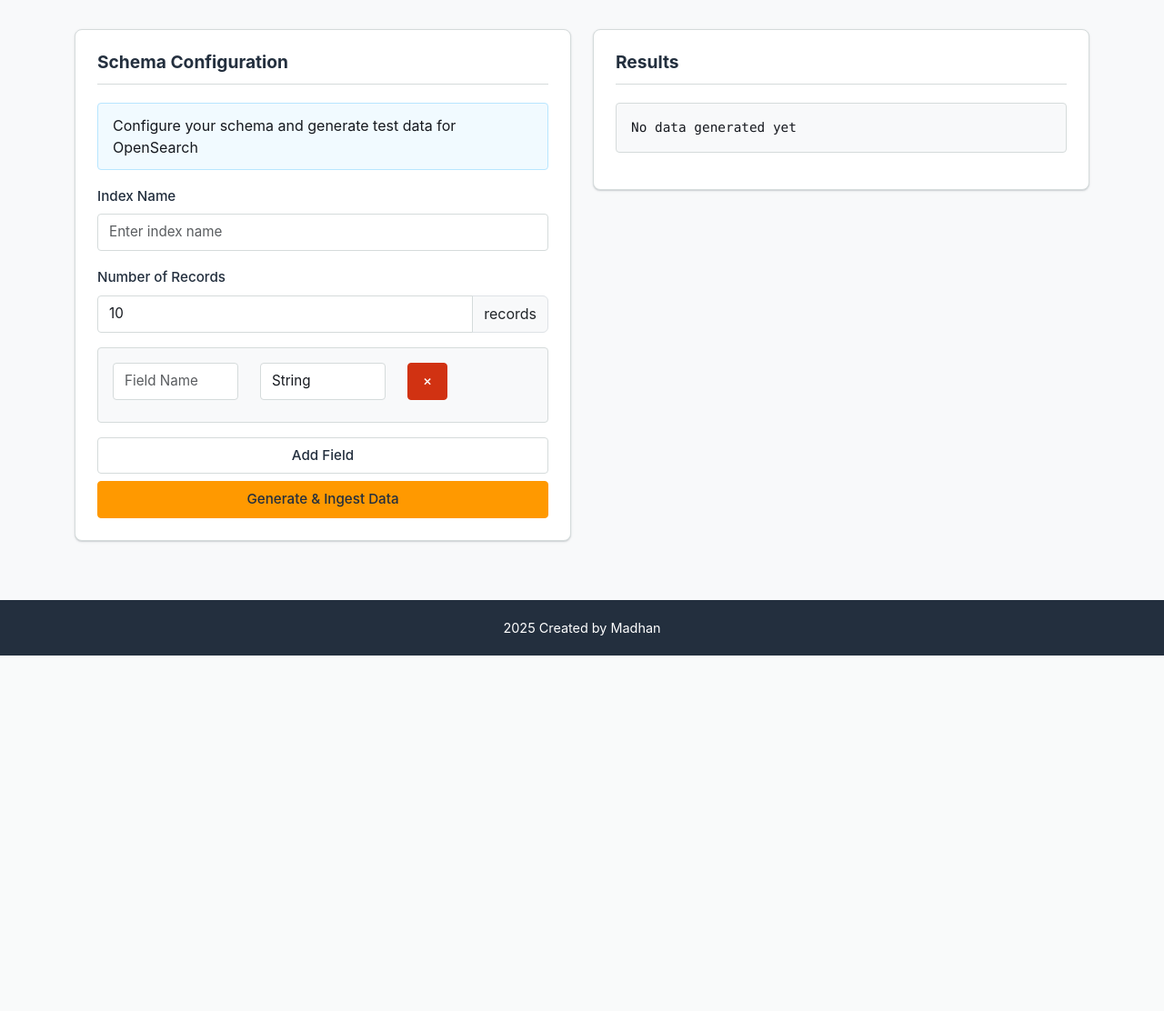
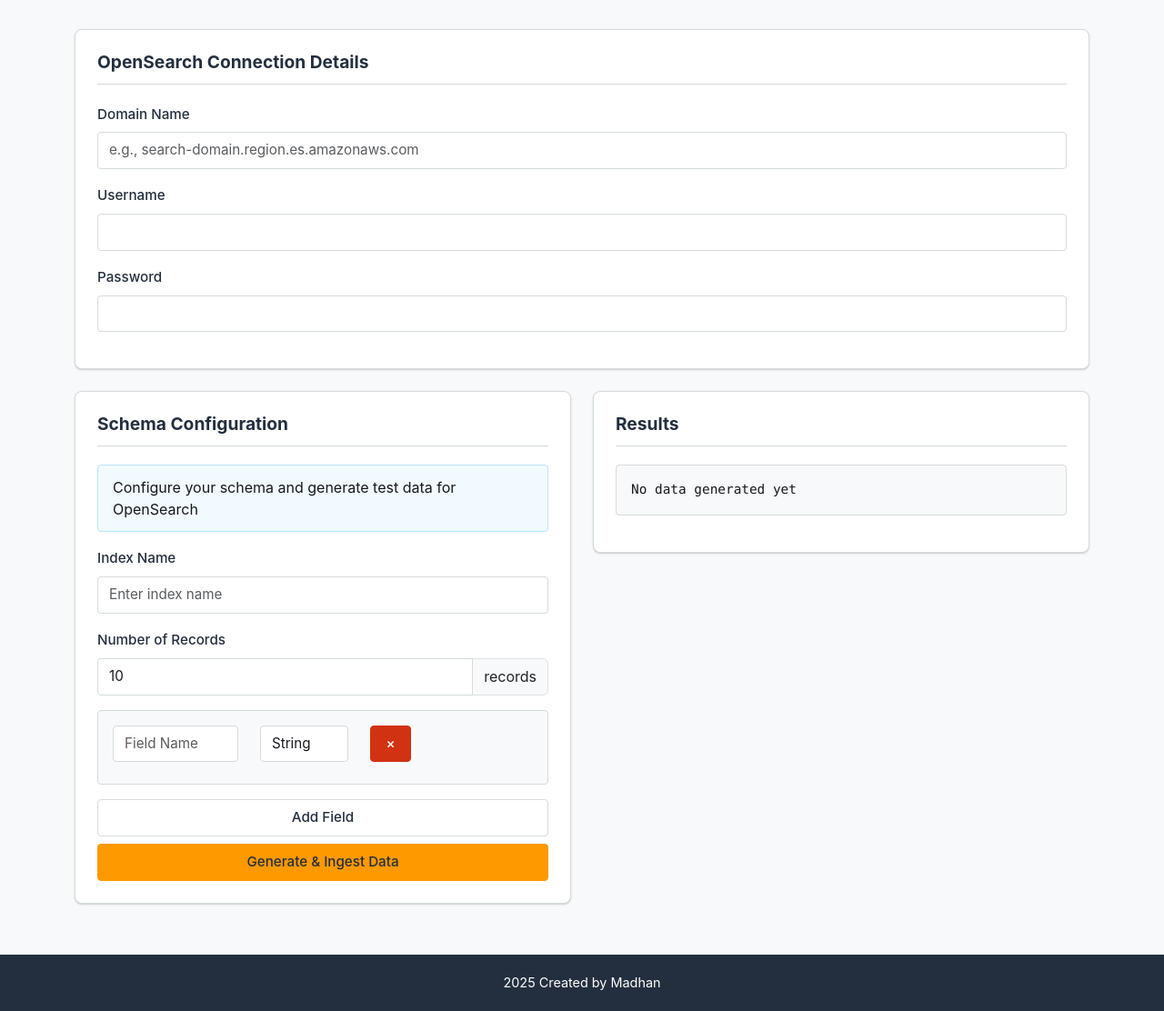
Before and after one commit to madhankb/opensearch-data-generator, a Flask app: page / in a window 1280 px wide. Shown: the part 74-1186 px from the top of the page at 91% size. Before the commit the page ends 795 px from the top, so only its background shows below. Run offline with Flask 3, Linux system fonts and the light colour scheme; some web fonts are replaced.

Commit message:
feat: Add dynamic OpenSearch connection configuration through UI

```diff
--- a/app.py
+++ b/app.py
@@ -20,22 +20,15 @@ CORS(app)  # Enable CORS for all routes
 fake = Faker()
 
 # OpenSearch configuration
-OPENSEARCH_HOST = 'search-uitestdomain-43tel7vooim24uwac5fzgipyxq.ap-south-1.es.amazonaws.com'
-OPENSEARCH_PORT = 443  # Use HTTPS port 443
-OPENSEARCH_USER = os.getenv('OPENSEARCH_USER', 'madhan')
-OPENSEARCH_PASSWORD = os.getenv('OPENSEARCH_PASSWORD', 'Madhan@123')
-
-logger.debug(f"OpenSearch Configuration - Host: {OPENSEARCH_HOST}, Port: {OPENSEARCH_PORT}")
-
-def init_opensearch():
+def init_opensearch(host, username, password):
     try:
         client = OpenSearch(
             hosts=[{
-                'host': OPENSEARCH_HOST,
-                'port': OPENSEARCH_PORT,
+                'host': host,
+                'port': 443,  # Use HTTPS port 443
                 'scheme': 'https'  # Explicitly set HTTPS
             }],
-            http_auth=(OPENSEARCH_USER, OPENSEARCH_PASSWORD),
+            http_auth=(username, password),
             use_ssl=True,  # Always use SSL for port 443
             verify_certs=False,
             ssl_show_warn=False,
@@ -48,13 +41,6 @@ def init_opensearch():
     except Exception as e:
         logger.error(f"Failed to connect to OpenSearch: {str(e)}")
         return None
-
-# Initialize OpenSearch client
-client = init_opensearch()
-
-if client is None:
-    logger.error("Failed to establish OpenSearch connection. Application will not start.")
-    exit(1)
 
 def generate_fake_data(field_type):
     if field_type == 'string':
@@ -121,6 +107,17 @@ def generate():
         schema = data['schema']
         index_name = data['index_name']
         num_records = data.get('num_records', 10)
+        domain = data['domain']
+        username = data['username']
+        password = data['password']
+
+        logger.debug(f"Connecting to OpenSearch domain: {domain}")
+
+        # Initialize OpenSearch client with provided credentials
+        client = init_opensearch(domain, username, password)
+
+        if client is None:
+            return jsonify({'status': 'error', 'message': 'Failed to connect to OpenSearch'}), 500
 
         logger.debug(f"Generating {num_records} records for index {index_name}")
 
@@ -151,4 +148,4 @@ def generate():
         return jsonify({'status': 'error', 'message': str(e)}), 500
 
 if __name__ == '__main__':
-    app.run(debug=True, port=5000)
+    app.run(debug=True, port=5001)
--- a/templates/index.html
+++ b/templates/index.html
@@ -199,6 +199,27 @@
     <div class="main-content">
         <div class="container">
             <div class="row">
+                <div class="col-12">
+                    <div class="card">
+                        <div class="card-body">
+                            <h5 class="card-title">OpenSearch Connection Details</h5>
+                            <div class="mb-3">
+                                <label for="domain" class="form-label">Domain Name</label>
+                                <input type="text" class="form-control" id="domain" placeholder="e.g., search-domain.region.es.amazonaws.com" required>
+                            </div>
+                            <div class="mb-3">
+                                <label for="username" class="form-label">Username</label>
+                                <input type="text" class="form-control" id="username" required>
+                            </div>
+                            <div class="mb-3">
+                                <label for="password" class="form-label">Password</label>
+                                <input type="password" class="form-control" id="password" required>
+                            </div>
+                        </div>
+                    </div>
+                </div>
+            </div>
+            <div class="row">
                 <div class="col-md-6">
                     <div class="card">
                         <div class="card-body">
@@ -260,13 +281,16 @@
                     <div class="col-md-4 mb-2">
                         <input type="text" class="form-control" placeholder="Field Name" required>
                     </div>
-                    <div class="col-md-4 mb-2">
-                        <select class="form-control" onchange="handleTypeChange('${fieldId}')">
+                    <div class="col-md-3 mb-2">
+                        <select class="form-control field-type" onchange="handleTypeChange(this)">
                             <option value="string">String</option>
                             <option value="number">Number</option>
+                            <option value="float">Float</option>
                             <option value="boolean">Boolean</option>
                             <option value="date">Date</option>
                             <option value="email">Email</option>
+                            <option value="ip">IP</option>
+                            <option value="geo_point">Geo Point</option>
                             <option value="array">Array</option>
                             <option value="object">Object</option>
                         </select>
@@ -275,10 +299,31 @@
                         <select class="form-control array-type">
                             <option value="string">String</option>
                             <option value="number">Number</option>
+                            <option value="float">Float</option>
                             <option value="boolean">Boolean</option>
                             <option value="date">Date</option>
                             <option value="email">Email</option>
+                            <option value="ip">IP</option>
+                            <option value="geo_point">Geo Point</option>
                         </select>
+                    </div>
+                    <div class="col-md-3 mb-2 object-fields-container" style="display: none;">
+                        <div class="nested-fields">
+                            <div class="nested-field-row">
+                                <input type="text" class="form-control mb-2" placeholder="Field Name">
+                                <select class="form-control field-type mb-2">
+                                    <option value="string">String</option>
+                                    <option value="number">Number</option>
+                                    <option value="float">Float</option>
+                                    <option value="boolean">Boolean</option>
+                                    <option value="date">Date</option>
+                                    <option value="email">Email</option>
+                                    <option value="ip">IP</option>
+                                    <option value="geo_point">Geo Point</option>
+                                </select>
+                                <button class="btn btn-sm btn-secondary mb-2" onclick="addNestedField(this)">+ Add Field</button>
+                            </div>
+                        </div>
                     </div>
                     <div class="col-md-1 mb-2">
                         <button class="btn btn-danger" onclick="removeField('${fieldId}')">×</button>
@@ -291,66 +336,92 @@
             container.appendChild(fieldDiv);
         }
 
-        function handleTypeChange(fieldId) {
-            const fieldDiv = document.getElementById(fieldId);
-            const typeSelect = fieldDiv.querySelector('select');
-            const arrayTypeContainer = fieldDiv.querySelector('.array-type-container');
-            const nestedFields = fieldDiv.querySelector('.nested-fields');
-
-            if (typeSelect.value === 'array') {
-                arrayTypeContainer.style.display = 'block';
-                nestedFields.style.display = 'none';
-            } else if (typeSelect.value === 'object') {
-                arrayTypeContainer.style.display = 'none';
-                nestedFields.style.display = 'block';
-                if (!nestedFields.hasChildNodes()) {
-                    addField(nestedFields.id, true);
-                }
-            } else {
-                arrayTypeContainer.style.display = 'none';
-                nestedFields.style.display = 'none';
-            }
-        }
-
         function removeField(fieldId) {
             const fieldDiv = document.getElementById(fieldId);
             fieldDiv.remove();
         }
 
-        function collectSchema() {
-            const schema = {};
-            const fields = document.querySelectorAll('#fields-container > .field-container');
+        function handleTypeChange(select) {
+            const arrayTypeContainer = select.parentElement.nextElementSibling;
+            const objectFieldsContainer = arrayTypeContainer.nextElementSibling;
+
+            if (select.value === 'array') {
+                arrayTypeContainer.style.display = 'block';
+                objectFieldsContainer.style.display = 'none';
+            } else if (select.value === 'object') {
+                arrayTypeContainer.style.display = 'none';
+                objectFieldsContainer.style.display = 'block';
+            } else {
+                arrayTypeContainer.style.display = 'none';
+                objectFieldsContainer.style.display = 'none';
+            }
+        }
+
+        function addNestedField(button) {
+            const container = button.parentElement;
+            const newRow = document.createElement('div');
+            newRow.className = 'nested-field-row';
+            newRow.innerHTML = `
+                <input type="text" class="form-control mb-2" placeholder="Field Name">
+                <select class="form-control field-type mb-2">
+                    <option value="string">String</option>
+                    <option value="number">Number</option>
+                    <option value="float">Float</option>
+                    <option value="boolean">Boolean</option>
+                    <option value="date">Date</option>
+                    <option value="email">Email</option>
+                    <option value="ip">IP</option>
+                    <option value="geo_point">Geo Point</option>
+                </select>
+                <button class="btn btn-sm btn-danger mb-2" onclick="removeNestedField(this)">Remove</button>
+            `;
+            container.appendChild(newRow);
+        }
+
+        function removeNestedField(button) {
+            button.parentElement.remove();
+        }
+
+        function buildSchema() {
+            const fields = document.querySelectorAll('.field-container');
+            const schema = {
+                properties: {}
+            };
 
             fields.forEach(field => {
                 const fieldName = field.querySelector('input').value;
-                const fieldType = field.querySelector('select').value;
-                const arrayType = field.querySelector('.array-type')?.value;
-                const nestedFields = field.querySelector('.nested-fields');
+                const fieldType = field.querySelector('.field-type').value;
 
                 if (!fieldName) return;
 
                 if (fieldType === 'array') {
-                    schema[fieldName] = {
+                    const arrayType = field.querySelector('.array-type').value;
+                    schema.properties[fieldName] = {
                         type: 'array',
-                        items_type: arrayType || 'string'
+                        items: {
+                            type: arrayType
+                        }
                     };
                 } else if (fieldType === 'object') {
-                    const nestedSchema = {};
-                    const nestedInputs = nestedFields.querySelectorAll('input');
-                    const nestedSelects = nestedFields.querySelectorAll('select');
+                    const nestedFields = field.querySelector('.nested-fields');
+                    const nestedProperties = {};
 
-                    nestedInputs.forEach((input, index) => {
-                        if (input.value) {
-                            nestedSchema[input.value] = nestedSelects[index].value;
+                    nestedFields.querySelectorAll('.nested-field-row').forEach(nestedField => {
+                        const nestedName = nestedField.querySelector('input').value;
+                        const nestedType = nestedField.querySelector('.field-type').value;
+                        if (nestedName) {
+                            nestedProperties[nestedName] = {
+                                type: nestedType
+                            };
                         }
                     });
 
-                    schema[fieldName] = {
+                    schema.properties[fieldName] = {
                         type: 'object',
-                        properties: nestedSchema
+                        properties: nestedProperties
                     };
                 } else {
-                    schema[fieldName] = {
+                    schema.properties[fieldName] = {
                         type: fieldType
                     };
                 }
@@ -362,9 +433,17 @@
         async function generateData() {
             const indexName = document.getElementById('indexName').value;
             const numRecords = parseInt(document.getElementById('numRecords').value);
-            const schema = collectSchema();
+            const domain = document.getElementById('domain').value;
+            const username = document.getElementById('username').value;
+            const password = document.getElementById('password').value;
+            const schema = buildSchema();
 
-            if (!indexName || Object.keys(schema).length === 0) {
+            if (!domain || !username || !password) {
+                alert('Please fill in all OpenSearch connection details');
+                return;
+            }
+
+            if (!indexName || Object.keys(schema.properties).length === 0) {
                 alert('Please fill in all required fields');
                 return;
             }
@@ -379,9 +458,12 @@
                         'Content-Type': 'application/json'
                     },
                     body: JSON.stringify({
+                        schema: schema,
                         index_name: indexName,
                         num_records: numRecords,
-                        schema: schema
+                        domain: domain,
+                        username: username,
+                        password: password
                     })
                 });
 
```
